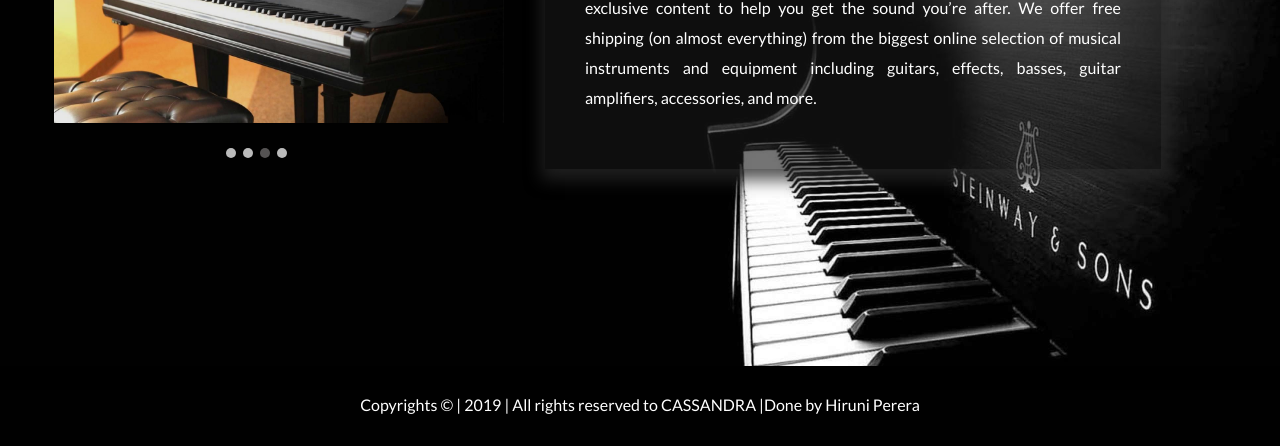
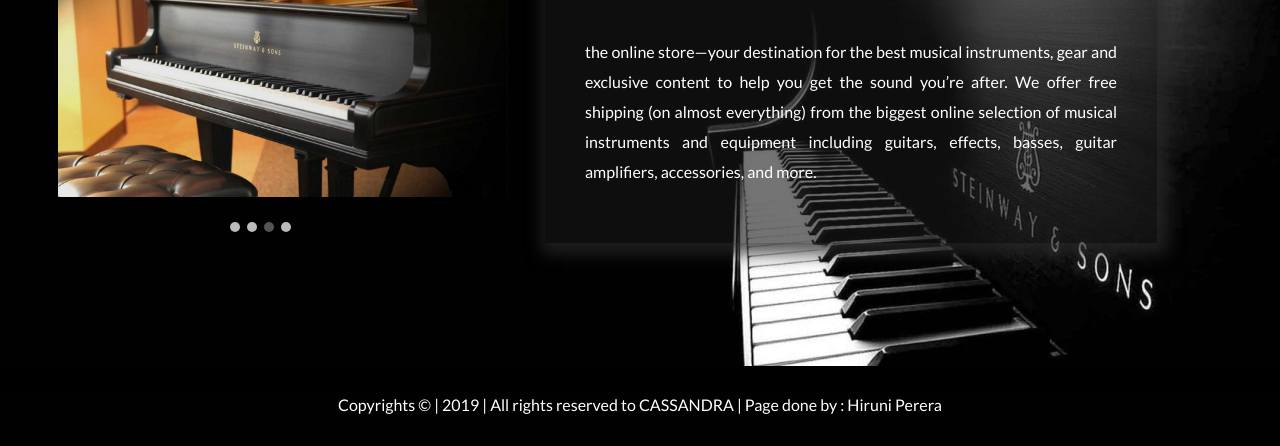
Before and after one commit to DimithraB/Cassandra_Music_Shop, a plain HTML site: page index.html in a window 1280 px wide. Shown: the part 354-800 px from the top of the page. Drawn offline with Linux system fonts and the light colour scheme; a web font is replaced by a local one.

Commit message:
hiruni changed her footer

```diff
--- a/index.html
+++ b/index.html
@@ -12,7 +12,6 @@
         <link rel="stylesheet" href="style.css">
         <script src="sidenav.js"></script>
         <script src="changeFontSize.js" type="text/javascript"></script>
-
     </head>
     <body id="size">
 
@@ -121,7 +120,7 @@
                         }
                         </script>
            <footer id="footer" style="color:white; text-align:center">
-                Copyrights &copy; | 2019 | All rights reserved to CASSANDRA |<a href="cv.html">Done by Hiruni Perera</a>
+                Copyrights &copy; | 2019 | All rights reserved to CASSANDRA | Page done by : <a href="cv.html">Hiruni Perera</a>
            </footer>
 
     </body>
--- a/style.css
+++ b/style.css
@@ -88,9 +88,9 @@
 }
 #main{
     transition:margin-left .5s;
-    padding:16px;
+    padding:20px;
     margin-bottom:40px;
-    margin-top:20px;
+    margin-top:90px;
 
 
 }
@@ -124,6 +124,7 @@
     background-color: rgba(24, 24, 24, 0.6);
     -webkit-animation: change 4s infinite;
     animation: change 4s infinite;
+
 }
 .main-cont{
 
@@ -159,9 +160,9 @@
 
 
 }
-footer a{
-   text-decoration:none;
-   color:white;
+footer a {
+    text-decoration:none;
+    color:white;
 }
 header{
     background-color:rgba(3, 3, 3, 0.568);
```
Also changed, not shown: feedback.html (+4 -4 lines).
